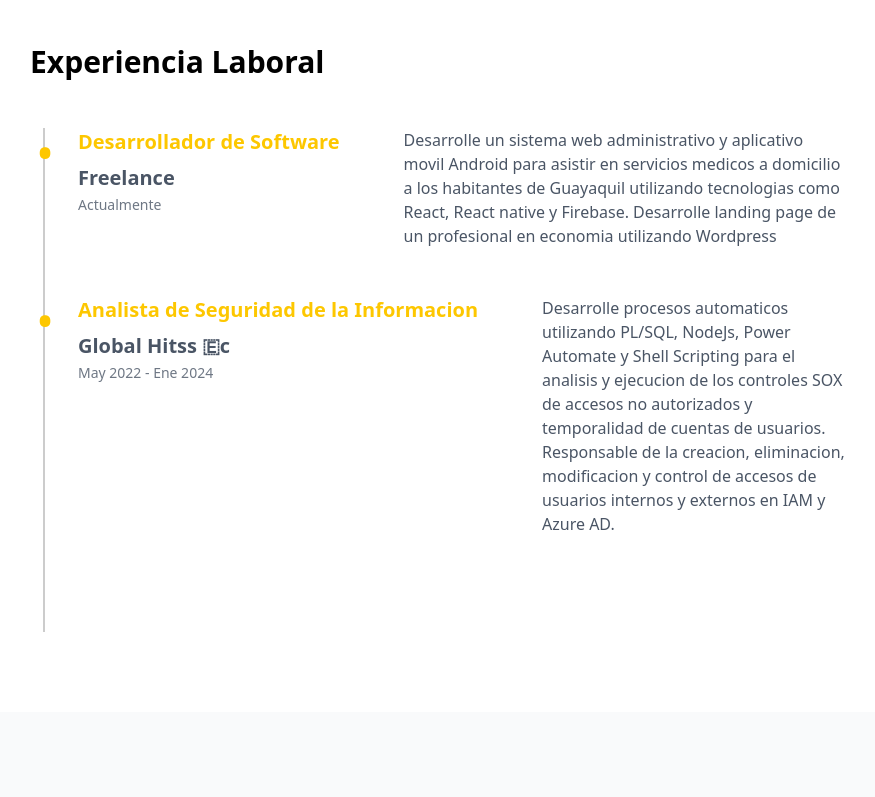
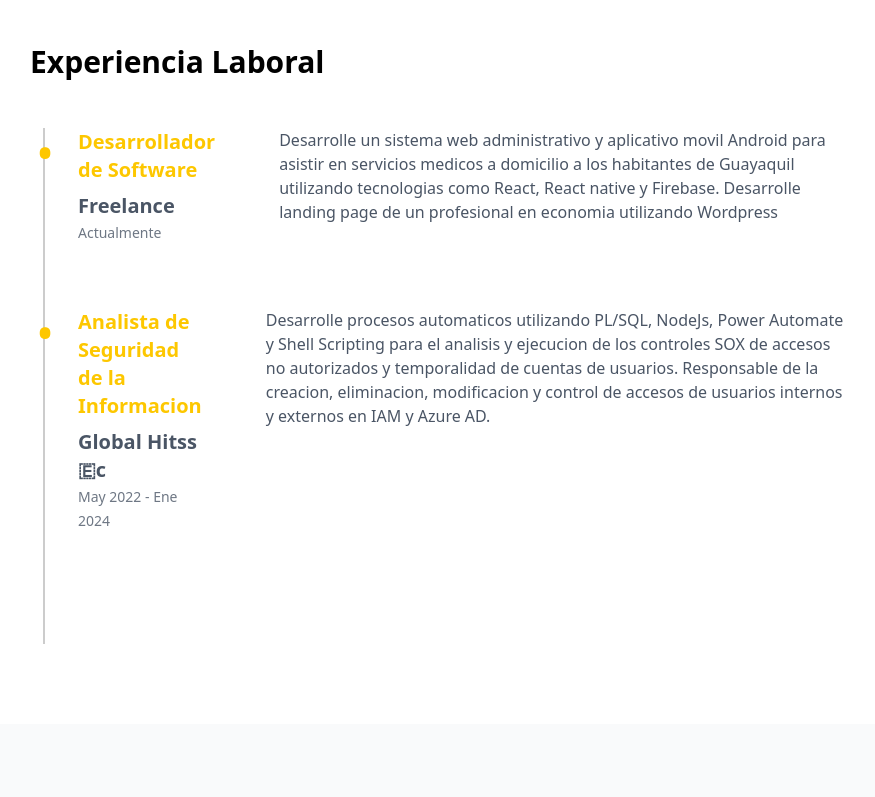
Before and after one commit to KevinLuna17/portfolio-kevinlu, a React (Vite) app: page / in a window 1280 px wide. Shown: the part 720-1517 px from the top of the page, without its empty margins (178-1053 px from the left). Built offline with nearby package versions, Linux system fonts and the light colour scheme.

Commit message:
fix experience section

```diff
--- a/src/components/Experience.jsx
+++ b/src/components/Experience.jsx
@@ -3,14 +3,14 @@ function Experience() {
     {
       title: "Desarrollador de Software",
       company: "Freelance",
-      time: "Actualmente",
+      date: "Actualmente",
       description:
         "Desarrolle un sistema web administrativo y aplicativo movil Android para asistir en servicios medicos a domicilio a los habitantes de Guayaquil utilizando tecnologias como React, React native y Firebase. Desarrolle landing page de un profesional en economia utilizando Wordpress",
     },
     {
       title: "Analista de Seguridad de la Informacion",
       company: "Global Hitss 🇪c",
-      time: "May 2022 - Ene 2024",
+      date: "May 2022 - Ene 2024",
       description:
         "Desarrolle procesos automaticos utilizando PL/SQL, NodeJs, Power Automate y Shell Scripting para el analisis y ejecucion de los controles SOX de accesos no autorizados y temporalidad de cuentas de usuarios. Responsable de la creacion, eliminacion, modificacion y control de accesos de usuarios internos y externos en IAM y Azure AD.",
     },
@@ -21,27 +21,31 @@ function Experience() {
         <h2 className="text-3xl font-bold mb-12">Experiencia Laboral</h2>
 
         {/* Resume */}
-        <div className="relative mx-12 pb-12 before:absolute before:left-[-35px] before:block before:h-full before:border-l-2 before:border-black/20 before:content-[''] md:space-x-4]">
+        <div className="relative mx-12 pb-12 before:absolute before:left-[-35px] before:block before:h-full before:border-l-2 before:border-black/20 before:content-[''] md:space-x-4">
           {experiences.map((value, index) => {
             return (
-              <div key={index} className="flex flex-row gap-16 mb-12">
+              <div
+                key={index}
+                className="flex flex-col md:flex-row gap-8 md:gap-16 mb-12"
+              >
                 <div className="relative pb-4">
                   <div className="sticky top-0">
                     <span className="text-yellow-400 -left-[42px] absolute rounded-full text-5xl">
                       •
                     </span>
-                    <h3 className="text-xl font-bold text-yellow-400 mb-2 whitespace-nowrap">
+                    <h3 className="text-xl font-bold text-yellow-400 mb-2">
                       {value.title}
                     </h3>
                     <h4 className="text-xl font-semibold text-gray-600">
                       {value.company}
                     </h4>
                     <time className="text-sm text-gray-600/80">
-                      {value.time}
+                      {value.date}
                     </time>
                   </div>
                 </div>
-                <div className="flex justify-center">
+
+                <div className="relative flex flex-col">
                   <p className="text-gray-600">{value.description}</p>
                 </div>
               </div>
```
